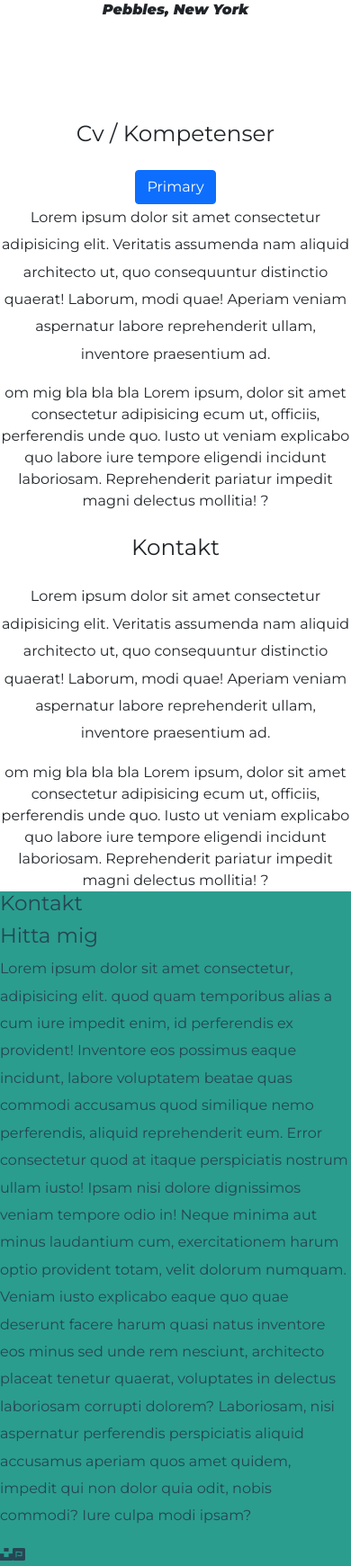
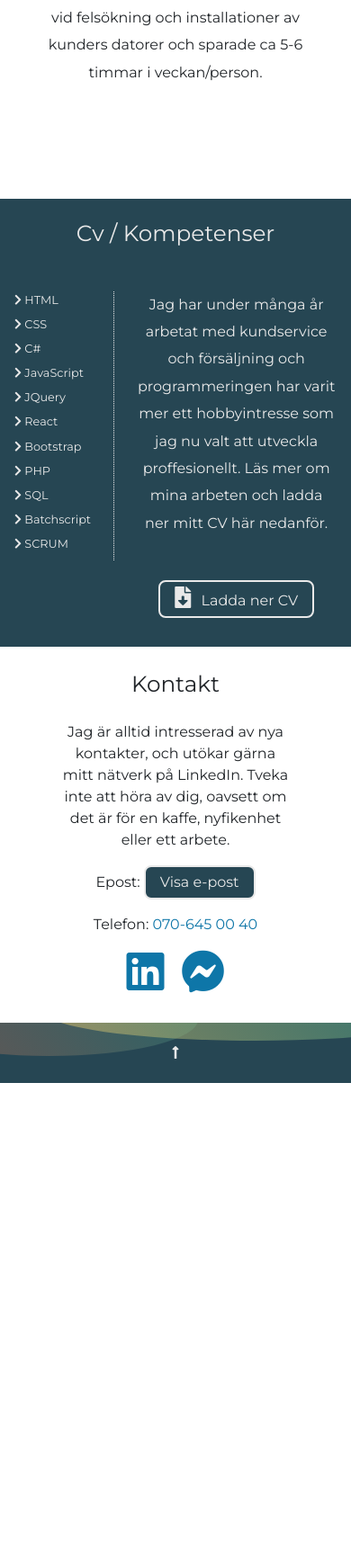
Before and after one commit to Potatismoose/portfolio, a PHP site: page / in a window 390 px wide. Shown: the part 1403-3144 px from the top of the page at 90% size. After the commit the page ends 2607 px from the top, so only its background shows below. Run offline with PHP 8.4, Linux system fonts and the light colour scheme.

Commit message:
mobilsidan klar

```diff
--- a/Uppgift1/css/style.css
+++ b/Uppgift1/css/style.css
@@ -40,6 +40,8 @@ img {
   --clr-dark-orange-rgb: rgba(231, 111, 81, 1);
   --clr-shading-rgba: rgba(100,100,100,0.1);
   --clr-shading-dark-rgba: rgba(100,100,100,0.2);
+  --clr-linkedin: #0e76a8;
+  --clr-linkedin-hover: #0c5c81;
 
   /* Fonts */
   --font-standard: 'Montserrat', sans-serif;
@@ -60,6 +62,15 @@ body {
 
 p{
   line-height: 1.9rem;
+}
+
+a{
+  color: var(--clr-teal);
+  text-decoration: none;
+}
+
+a:focus, a:hover{
+  color: var(--clr-yellow);
 }
 
 /**********/
@@ -97,18 +108,19 @@ p{
   line-height: 6em;
   border-radius: 50%;
   font-size: 1em;
-  color: var(--clr-dark-orange);
+  color: var(--clr-teal);
   font-family: var(--font-focus);
   font-weight: 600;
   background-image: linear-gradient( rgba(0,0,0,0.01),  rgba(0,0,0,0.05));
   text-align: center;
+  transition: all ease 0.3s;
 
 }
 
-.circle:hover{
-background: var(--clr-yellow-rgb);
+.circle:active, .circle:hover{
+background: var(--clr-teal);
 cursor: pointer;
-color: var(--clr-teal);
+color: var(--clr-yellow);
 }
 
 .c1
@@ -122,13 +134,21 @@ color: var(--clr-teal);
 
 @keyframes bounce{
   0% {
-    box-shadow: -1px -1px 1px inset var(--clr-shading-rgba);  }
-  25% {left: 71% }
-  50% {top: 8%;
+    box-shadow: -1px -1px 1px inset var(--clr-shading-rgba);
+  }
+  25% {
+    left: 71%
+  }
+  50% {
+    top: 8%;
     box-shadow: -1px -3px 4px inset var(--clr-shading-dark-rgba);}
-  75% {left: 70% }
-  100% {top: 3%;
-    box-shadow: -1px -2px 1px inset var(--clr-shading-rgba);}
+  75% {
+    left: 70%
+  }
+  100% {
+    top: 3%;
+    box-shadow: -1px -2px 1px inset var(--clr-shading-rgba);
+  }
 }
 
 .c2
@@ -141,13 +161,23 @@ color: var(--clr-teal);
 }
 
 @keyframes bounce2{
-  0% {top: 40%;}
-  25% {right: 80% }
-  50% {top: 44%;
-    box-shadow: 0px -3px 4px inset var(--clr-shading-dark-rgba);}
-  75% {right: 77% }
-  100% {top: 40%;
-    box-shadow: 3px -2px 1px inset var(--clr-shading-rgba);}
+  0% {
+    top: 40%;
+  }
+  25% {
+    right: 80%
+  }
+  50% {
+    top: 44%;
+    box-shadow: 0px -3px 4px inset var(--clr-shading-dark-rgba);
+  }
+  75% {
+    right: 77%
+  }
+  100% {
+    top: 40%;
+    box-shadow: 3px -2px 1px inset var(--clr-shading-rgba);
+  }
 }
 
 .c3
@@ -160,12 +190,20 @@ color: var(--clr-teal);
 }
 
 @keyframes strafe{
-  0% {right: 51%;}
-  25% {top: 4%;}
-  50% {right: 54%;
-    box-shadow: 2px -3px 4px inset var(--clr-shading-dark-rgba);}
-  100% {right: 51%;
-    box-shadow: 1px -2px 1px inset var(--clr-shading-rgba);}
+  0% {
+    right: 51%;
+  }
+  25% {
+    top: 4%;
+  }
+  50% {
+    right: 54%;
+    box-shadow: 2px -3px 4px inset var(--clr-shading-dark-rgba);
+  }
+  100% {
+    right: 51%;
+    box-shadow: 1px -2px 1px inset var(--clr-shading-rgba);
+  }
 }
 
 .c4
@@ -178,12 +216,20 @@ color: var(--clr-teal);
 }
 
 @keyframes strafe2{
-  0% {right: 15%;}
-  25% {bottom: 7%;}
-  50% {right: 18%;
-    box-shadow: 0px -3px 2px inset var(--clr-shading-dark-rgba);}
-  100% {right: 15%;
-    box-shadow: -1px -3px 2px inset var(--clr-shading-rgba);}
+  0% {
+    right: 15%;
+  }
+  25% {
+    bottom: 7%;
+  }
+  50% {
+    right: 18%;
+    box-shadow: 0px -3px 2px inset var(--clr-shading-dark-rgba);
+  }
+  100% {
+    right: 15%;
+    box-shadow: -1px -3px 2px inset var(--clr-shading-rgba);
+  }
 }
 
 .developer-text {
@@ -242,10 +288,72 @@ color: var(--clr-teal);
 }
 .about-me{
   display: grid;
-  grid-template-columns: 1fr 2fr;
+  grid-template-columns: 1fr 3fr;
   grid-template-rows: 1fr;
   color: var(--clr-text-light);
   background: var(--clr-text-standard);
+}
+
+.cvskills{
+  background: var(--clr-text-standard);
+  color: var(--clr-text-light);
+
+    display: grid;
+    grid-template-columns: 1fr 2fr;
+    grid-column-gap: 0px;
+    grid-row-gap: 0px;
+    gap: 0.5em;
+}
+
+#cvdiv1 {
+  grid-area: 1 / 1 / 2 / 3;
+}
+
+.icon::before {
+  display: inline-block;
+  font-style: normal;
+  font-variant: normal;
+  text-rendering: auto;
+  -webkit-font-smoothing: antialiased;
+}
+
+.chevron-right::before {
+  font-family: "Font Awesome 5 Free"; font-weight: 900; content: "\f054";
+}
+
+.socialIcon{
+  font-size: 3rem;
+  margin: 0 0.2em
+}
+
+#contactWays a
+{
+  color: var(--clr-linkedin);
+
+}
+
+contactWays a:focus, a:hover
+{
+  color: var(--clr-yellow);
+}
+
+#kompetenser {
+  grid-area: 2 / 1 / 3 / 2;
+  margin-bottom: 1em;
+  align-self: stretch;
+}
+
+#kompetenser ul{
+  margin: 1rem 0 1rem 1rem;
+  padding: 0;
+  border-right: 1px dotted var(--clr-text-light);
+}
+
+#kompetenser li{
+  text-align: left;
+  list-style-type: none;
+  font-size: 0.8rem;
+  padding: 0 0 0.5rem 0;
 }
 
 .content-box h2{
@@ -254,23 +362,34 @@ color: var(--clr-teal);
 
 #halfme{
   min-height: 100%;
+  max-width: 100%;
   display: block;
   object-fit: cover;
   object-position: left;
 }
+
 .textbox{
   align-self: stretch;
   padding: 1em 1em;
+  text-align: center;
 }
 
+.carousel-container{
+  max-width: 80%;
+}
+.padded-text{
+  padding: 0;
+}
 .carousel-item{
-  min-height: 30rem;
+  min-height: 35rem;
   background: white;
 }
 
-.blackText{
-color: black;
-font-size: 3em;
+.iconColor{
+color: var(--clr-teal);
+font-size: 2em;
+padding: 0;
+margin: 0;
 }
 
 header {
@@ -280,19 +399,117 @@ header {
   justify-content: space-between;
 }
 
+.contact{
+  display: grid;
+  grid-template-columns: 1fr 4fr 1fr;
+  grid-template-rows: 1fr 4fr;
+  grid-column-gap: 0px;
+  grid-row-gap: 0px;
+}
+
+#contactheader {
+  grid-area: 1 / 1 / 2 / 4;
+}
+
+#emptyleft {
+  grid-area: 2 / 1 / 3 / 2;
+}
+
+#contactmain {
+  grid-area: 2 / 2 / 3 / 3;
+  align-self: stretch;
+}
+
+#contactWays{
+
+  text-align: center;
+  padding: 1em;
+}
+
+#contactWays ul{
+  margin:0;
+  padding:0;
+}
+#contactWays li{
+  margin-bottom: 1em;
+  list-style-type: none;
+}
+
+#emailvalidation{
+  display: none;
+}
+
+#emptyright {
+  grid-area: 2 / 3 / 3 / 4;
+}
+
 footer {
   position: relative;
-  background: var(--clr-teal);
-  color: var(--clr-text-standard);
+  padding: 1em;
+  background: var(--clr-text-standard);
+  color: var(--clr-text-light);
+  overflow: hidden;
+
 }
+.footer-contact{
+  position: relative;
+  z-index: 100;
+}
+.nr1{
+  background-image: linear-gradient(45deg, var(--clr-dark-orange), var(--clr-teal));
+  height: 120%;
+  width: 85%;
+
+  bottom: 45%;
+  left: -7rem;
+  opacity: 0.35;
+
+}
+.nr2{
+
+  background-image: linear-gradient(45deg, var(--clr-yellow), var(--clr-teal));
+  height: 100%;
+  width: 120%;
+  top: -70%;
+  left: 3rem;
+  opacity: 0.5;
+}
+.infront{
+  position: relative;
+
+  text-align: center;
+}
+.footercirclebig{
+  position: absolute;
+  border-radius: 50%;
+
+}
+
+#description i{
+  font-size: 2em;
+}
+
+#answer{
+  border: 1px solid var(--clr-text-standard);
+  width: 3em;
+}
+
+#answer:focus{
+  border: 1px solid var(--clr-yellow);
+}
+
 /***********/
 /* Knappar */
 /***********/
 
-.down{
-font-size: 3rem;
+#downloadcv i{
+  padding: 0 0.3em 0 0;
+  font-size: 1.5em;
 }
 
+#downloadcv {
+  margin: 2em 0 1em;
+}
 .hamburger {
   font-size: 2rem;
   margin: 0 0 0.3em 0;
@@ -322,10 +539,9 @@ font-size: 3rem;
 }
 
 .myBtn {
-  font-size: 1.3rem;
+  font-size: 1rem;
   margin: 0;
   padding: 0.3em 1em;
-  display: none;
   border: 2px solid var(--clr-text-light);
   text-align: center;
   border-radius: 0.5em;
@@ -343,16 +559,18 @@ font-size: 3rem;
 }
 
 .myBtn:focus {
-  color: var(--clr-teal);
+  color: var(--clr-yellow);
+  background: var(--clr-teal);
 }
 
 #up-btn {
+  font-size: 1rem;
   display: none;
   position: fixed;
   right: 3%;
   bottom: 1%;
-  padding: 0 1em;
   margin: 0;
+
 }
 
 
@@ -397,13 +615,23 @@ font-size: 3rem;
   color: var(--clr-teal);
 }
 
+#temp{
+  margin-bottom: 0;
+  padding: 0;
+}
+
+#wind{
+  margin-top: 0;
+  padding: 0;
+}
+
+#windarrow{
+  display: inline-block;
+
+}
 .bigger {
   font-size: 1.6em;
   line-height: 1em;
   margin-bottom: 1rem;
   display: block;
 }
-
-.developer-text{
-
-}
--- a/Uppgift1/footer.php
+++ b/Uppgift1/footer.php
@@ -1,14 +1,19 @@
   <!-- Footerfil -->
   <footer>
-    <div class="footer-contact"><h3>Kontakt</h3></div>
-    <div class="footer-social-media">
-      <h3>Hitta mig</h3>
-      <p>Lorem ipsum dolor sit amet consectetur, adipisicing elit. quod quam temporibus alias a cum iure impedit enim, id perferendis ex provident! Inventore eos possimus eaque incidunt, labore voluptatem beatae quas commodi accusamus quod similique nemo perferendis, aliquid reprehenderit eum. Error consectetur quod at itaque perspiciatis nostrum ullam iusto! Ipsam nisi dolore dignissimos veniam tempore odio in! Neque minima aut minus laudantium cum, exercitationem harum optio provident totam, velit dolorum numquam. Veniam iusto explicabo eaque quo quae deserunt facere harum quasi natus inventore eos minus sed unde rem nesciunt, architecto placeat tenetur quaerat, voluptates in delectus laboriosam corrupti dolorem? Laboriosam, nisi aspernatur perferendis perspiciatis aliquid accusamus aperiam quos amet quidem, impedit qui non dolor quia odit, nobis commodi? Iure culpa modi ipsam?
-      </p>
+    <div class="footercirclebig nr1"></div>
+    <div class="footercirclebig nr2"></div>
+    <div class="infront">
+      <h3 id="location"></h3>
+
+      <div id="weather">
+        <div id="description"></div>
+        <h1 id="temp"></h1>
+        <h6><span id="windarrow"><i class="fas fa-long-arrow-alt-up"></i></span><span id="wind"></span></h6>
+
+      </div>
+
     </div>
-    <div class="footer-thank-you">
-      <i class="fab fa-unsplash"></i><i class="fab fa-font-awesome"></i>
-    </div>
+
     <button class="myBtn" id="up-btn" onClick=upp()><span id="up-icon"><i class="fas fa-caret-up "></i></span></button>
   </footer>
 </div>
--- a/Uppgift1/index.php
+++ b/Uppgift1/index.php
@@ -3,22 +3,17 @@
 include "header.php";
 ?>
 <div class="main">
-<nav class="main-navigation">
-      <ul class="menu-list">
-        <li class="menu-item"><a href="#about"><span class="menu-icon"><i class="fas fa-user-ninja"></i></span><span class="menu-text"> Om mig</span></a></li>
-        <li class="menu-item"><a href="#portfolio"><span class="menu-icon"><i class="fas fa-briefcase"></i></span><span class="menu-text">Portfolio</span></a></li>
-        <li class="menu-item"><a href="#cv"><span class="menu-icon"><i class="fas fa-align-left"></i></span><span class="menu-text"> Cv / skills</span></a></li>
-        <li class="menu-item"><a href="#contact"><span class="menu-icon"><i class="fas fa-address-card"></i></span><span class="menu-text">Kontakt</span></a></li>
-      </ul>
-    </nav>
+  <?php
+  include "mainmenu.php"
+  ?>
   <section class="top-section">
 
     <div class="developer-text"><h2 class="net-webb"><span class="bigger">.NET utvecklare</span> med inriktning webb</h2></div>
     <span id="about"></span>
-    <div class="circle c1">HTML</div>
-    <div class="circle c2">CSS</div>
-    <div class="circle c3">C#</div>
-    <div class="circle c4">javaScript</div>
+    <a href="#cv"><div class="circle c1">HTML</div></a>
+    <a href="#cv"><div class="circle c2">CSS</div></a>
+    <a href="#cv"><div class="circle c3">C#</div></a>
+    <a href="#cv"><div class="circle c4">javaScript</div></a>
   </section>
 
   <section class="about-me content-box">
@@ -26,83 +21,114 @@ include "header.php";
       <img id="halfme" src="img/me.png">
     </div>
     <div class="textbox">
-
       <h2>Vem är jag?</h2>
 
-      <p>En stolt tvåbarnsfar på <span id="age"></span> år,
-      som alltid älskat programmering.
+      <p>En stolt tvåbarnsfar på <span id="age"></span> år från Östersund,
+      som alltid älskat programmering då jag får vara kreativ och ta mig an utmaningar.
       Jag valde att utbilda mig som .NET utvecklare på yrkeshögskolan
-      i Mölndal efter 11 år på Elgiganten i Östersund som säljare, avdelningsledare, supporttekniker och nätverksansvarig.  </p>
-      <i class="fas fa-caret-down myBtn down"></i>
-
+      i Mölndal efter 11 år på Elgiganten i Östersund som säljare, avdelningsledare, supporttekniker och nätverksansvarig. </p>
+      <a href="#portfolio"><button class="myBtn"><i class="fas fa-caret-down down"></i></button></a>
       <span id="portfolio"></span>
     </div>
-
   </section>
 
-
-
-
-  <section class="portfolio content-box" id="testimonials">
+  <section class="portfolio content-box">
     <h2>Portfolio</h2>
+    <div class="carousel-container">
       <div class="carousel slide" id="portfolio-carousel" data-ride="false" data-interval="5000" data-pause="hover">
         <div class="carousel-inner">
           <div class="carousel-item active">
-            <p>
-              I no longer have to sniff other dogs for love. I'v        e found the
-              hottest Corgi on TinDog. Woof.
+            <h5>Knowhow tools</h5>
+            <img
+              class="portfolioImg"
+              src="img/knowhow.png"
+              alt="En bild på mitt program knowhow tools"
+            />
+            <p class="padded-text">
+              Ett program jag skapade med hjälp av batchscript under tiden jag jobbade på Elgiganten. Programmet underlättade genom automatisering vid felsökning och installationer av kunders datorer och sparade ca 5-6 timmar i veckan/person.
             </p>
-            <img
-              class="testimonialImg"
-              src="images/dog-img.jpg"
-              alt="dog-profile"
-            />
-            <em>Pebbles, New York</em>
           </div>
           <div class="carousel-item">
-            <p>
-              My dog used to be so lonely, but with TinDog's help, they've found
-              the love of their life. I think.
+            <h5>Dragon quest - Text RPG</h5>
+            <img
+              class="portfolioImg"
+              src="img/dragonquest.png"
+              alt="En bild på mitt spel dragon quest"
+            />
+            <p class="nonpadded-text">
+              En inlämningsuppgift som vi hade i C#.
+              Vi skulle göra ett spel med vissa kriterier.
+              Jag valde att göra ett RPG spel med shop, inventory och olika vapen samt fiender. Ett mycket roligt projekt.
+              #interfaces, #arv, #Polymorfism
             </p>
-            <img
-              class="testimonialImg"
-              src="images/lady-img.jpg"
-              alt="lady-profile"
-            />
-            <em>Beverly, Illinois</em>
           </div>
         </div>
-        <a
-          href="#portfolio-carousel"
-          class="carousel-control-prev"
-          role="button"
-          data-slide="prev"
-          ><i class="fas fa-chevron-left blackText"></i></a>
-        <a
-          href="#portfolio-carousel"
-          class="carousel-control-next"
-          role="button"
-          data-slide="next"
-          >
-          <i class="fas fa-chevron-right blackText"></i>
-        </a>
+
       </div>
+    </div>
+
     <span id="cv"></span>
   </section>
 
 
   <section class="cvskills content-box">
+    <div id="cvdiv1">
       <h2>Cv / Kompetenser</h2>
-  <div id="img-me">
-  <button type="button" class="btn btn-primary">Primary</button><p>Lorem ipsum dolor sit amet consectetur adipisicing elit. Veritatis assumenda nam aliquid architecto ut, quo consequuntur distinctio quaerat! Laborum, modi quae! Aperiam veniam aspernatur labore reprehenderit ullam, inventore praesentium ad.</p></div>
+    </div>
+
+    <div id="kompetenser">
+
+      <ul>
+        <li class="icon chevron-right popupinfo"> HTML </li>
+        <li class="icon chevron-right popupinfo"> CSS </li>
+        <li class="icon chevron-right popupinfo"> C# </li>
+        <li class="icon chevron-right popupinfo"> JavaScript </li>
+        <li class="icon chevron-right popupinfo"> JQuery </li>
+        <li class="icon chevron-right popupinfo"> React </li>
+        <li class="icon chevron-right popupinfo"> Bootstrap </li>
+        <li class="icon chevron-right popupinfo"> PHP </li>
+        <li class="icon chevron-right popupinfo"> SQL </li>
+        <li class="icon chevron-right popupinfo"> Batchscript </li>
+        <li class="icon chevron-right popupinfo"> SCRUM </li>
+
+
+      </ul>
+    </div>
+
+    <div class="textbox"><p>Jag har under många år arbetat med kundservice och försäljning och programmeringen har varit mer ett hobbyintresse som jag nu valt att utveckla proffesionellt. Läs mer om mina arbeten och ladda ner mitt CV här nedanför.</p>
+    <button class="myBtn" id="downloadcv"><i class="fas fa-file-download"></i> Ladda ner CV</button>
+    </div>
+
+  </div>
   <span id="contact"></span>
-  <div id="text-me">om mig bla bla bla Lorem ipsum, dolor sit amet consectetur adipisicing ecum ut, officiis, perferendis unde quo. Iusto ut veniam explicabo quo labore iure tempore eligendi incidunt laboriosam. Reprehenderit pariatur impedit magni delectus mollitia! ?</div>
   </section>
 
   <section class="contact content-box">
-  <h2>Kontakt</h2>
-  <div id="img-me"><p>Lorem ipsum dolor sit amet consectetur adipisicing elit. Veritatis assumenda nam aliquid architecto ut, quo consequuntur distinctio quaerat! Laborum, modi quae! Aperiam veniam aspernatur labore reprehenderit ullam, inventore praesentium ad.</p></div>
-  <div id="text-me">om mig bla bla bla Lorem ipsum, dolor sit amet consectetur adipisicing ecum ut, officiis, perferendis unde quo. Iusto ut veniam explicabo quo labore iure tempore eligendi incidunt laboriosam. Reprehenderit pariatur impedit magni delectus mollitia! ?</div>
+
+  <div id="contactheader"><h2>Kontakt</h2></div>
+  <div id="emptyleft"></div>
+  <div id="contactmain">
+    Jag är alltid intresserad av nya kontakter, och utökar gärna mitt nätverk på LinkedIn. Tveka inte att höra av dig, oavsett om det är för en kaffe, nyfikenhet eller ett arbete.
+    <div id="contactWays">
+      <ul>
+        <li>
+          Epost: <button class="myBtn" id="showquestion">Visa e-post</button>
+          <form id="emailvalidation" onsubmit="return false">
+          <label for="answer">Vad blir 5+fem minus 2?</label>
+          <input type="number" id="answer">
+          <button class="myBtn submitanswer"><i class="fas fa-check"></i></button>
+          </form>
+          <div id="email"></div>
+        </li>
+        <li>Telefon:<a href="tel:0706450040"> 070-645 00 40</a></li>
+        <li><a href="https://www.linkedin.com/in/benny-christensen-27b69114b/" target="_blank"><i class="fab fa-linkedin socialIcon" id="myLinkedin"></i></a><a href="https://m.me/100024693787771" target="_blank"><i class="fab fa-facebook-messenger socialIcon"></i></a></li>
+      </ul>
+
+    </div>
+
+
+  </div>
+  <div id="emptyright"></div>
   </section>
 </div>
 <?php
--- /dev/null
+++ b/Uppgift1/mainmenu.php
@@ -0,0 +1,8 @@
+<nav class="main-navigation">
+    <ul class="menu-list">
+      <li class="menu-item"><a href="#about"><span class="menu-icon"><i class="fas fa-user-ninja"></i></span><span class="menu-text"> Om mig</span></a></li>
+      <li class="menu-item"><a href="#portfolio"><span class="menu-icon"><i class="fas fa-briefcase"></i></span><span class="menu-text">Portfolio</span></a></li>
+      <li class="menu-item"><a href="#cv"><span class="menu-icon"><i class="fas fa-align-left"></i></span><span class="menu-text"> Cv / skills</span></a></li>
+      <li class="menu-item"><a href="#contact"><span class="menu-icon"><i class="fas fa-address-card"></i></span><span class="menu-text">Kontakt</span></a></li>
+    </ul>
+  </nav>
```
Also changed, not shown: Uppgift1/javaScript/javascript.js (+144 -45 lines), Uppgift1/img/dragonquest.png (added), Uppgift1/img/dragonquest2.png (added), Uppgift1/img/knowhow.png (added). Lines whose indentation alone changed are shown as unchanged.
